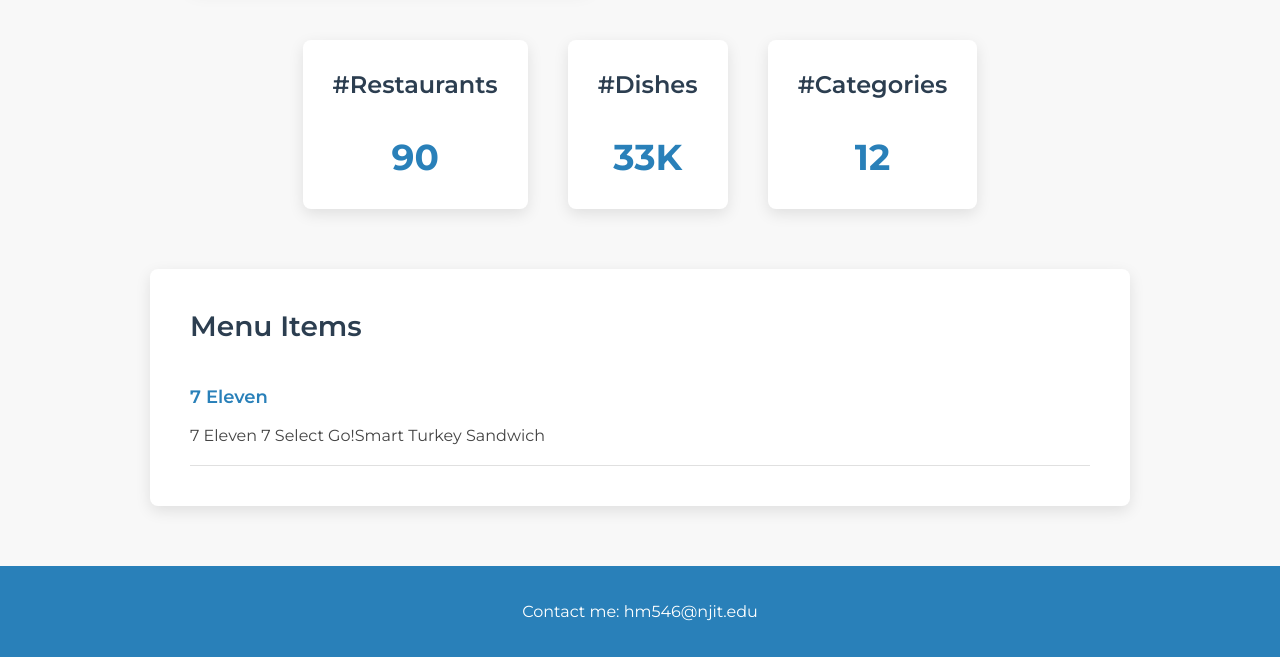
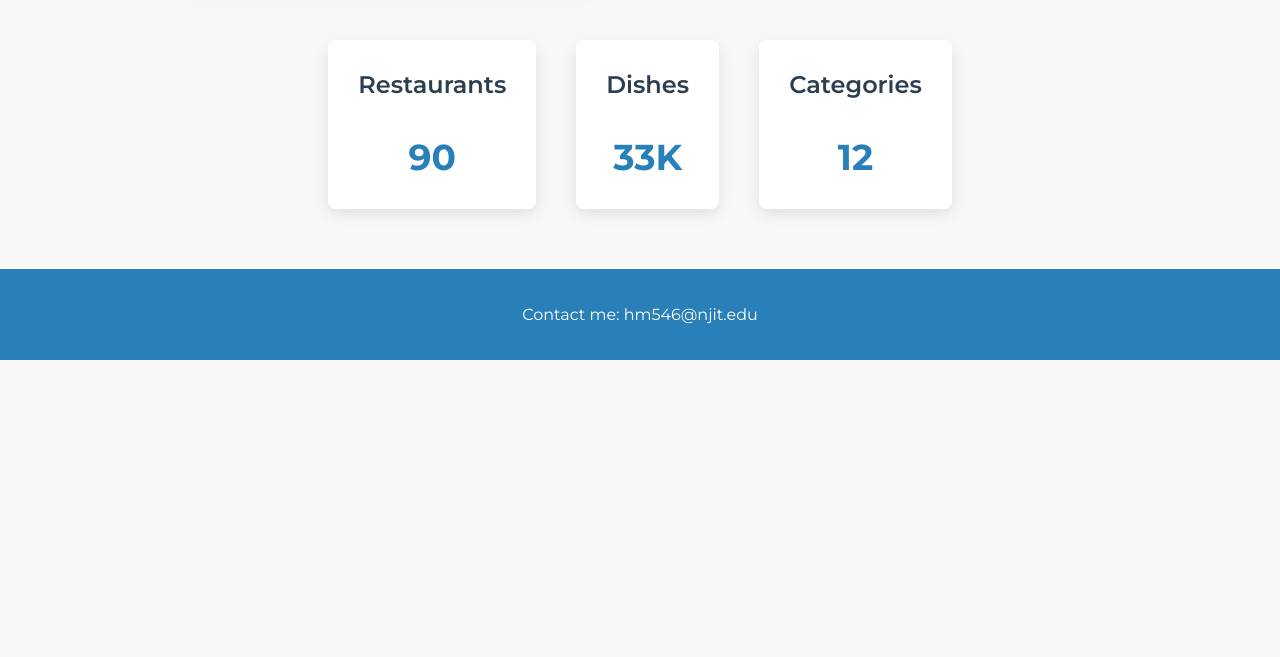
Before and after one commit to hmankar01/PowerBI-Food-Analytics-, a plain HTML site: page index.html in a window 1280 px wide. Shown: the part 568-1225 px from the top of the page. After the commit the page ends 928 px from the top, so only its background shows below. Drawn offline with Linux system fonts and the light colour scheme.

Commit message:
Update index.html

```diff
--- a/index.html
+++ b/index.html
@@ -20,25 +20,17 @@
         </section>
         <section class="dashboard-info">
             <div class="stat-card">
-                <h2>#Restaurants</h2>
+                <h2>Restaurants</h2>
                 <p>90</p>
             </div>
             <div class="stat-card">
-                <h2>#Dishes</h2>
+                <h2>Dishes</h2>
                 <p>33K</p>
             </div>
             <div class="stat-card">
-                <h2>#Categories</h2>
+                <h2>Categories</h2>
                 <p>12</p>
             </div>
-        </section>
-        <section class="menu-items">
-            <h2>Menu Items</h2>
-            <div class="menu-item">
-                <h3>7 Eleven</h3>
-                <p>7 Eleven 7 Select Go!Smart Turkey Sandwich</p>
-            </div>
-            <!-- Add more menu items here -->
         </section>
     </main>
     <footer>
```
